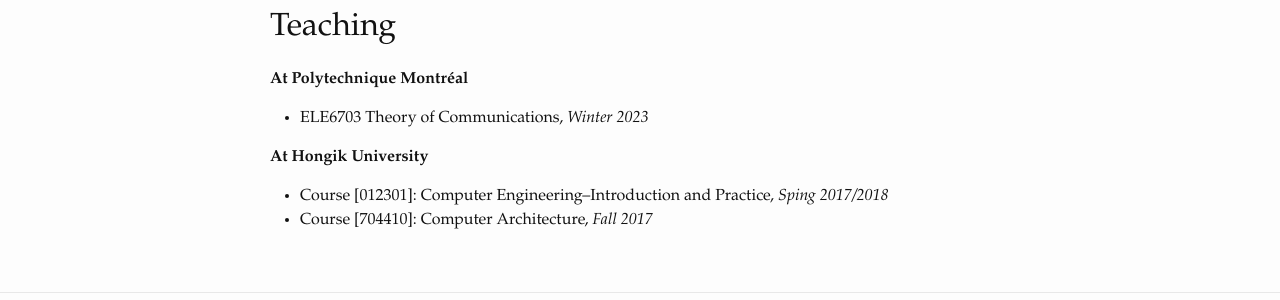
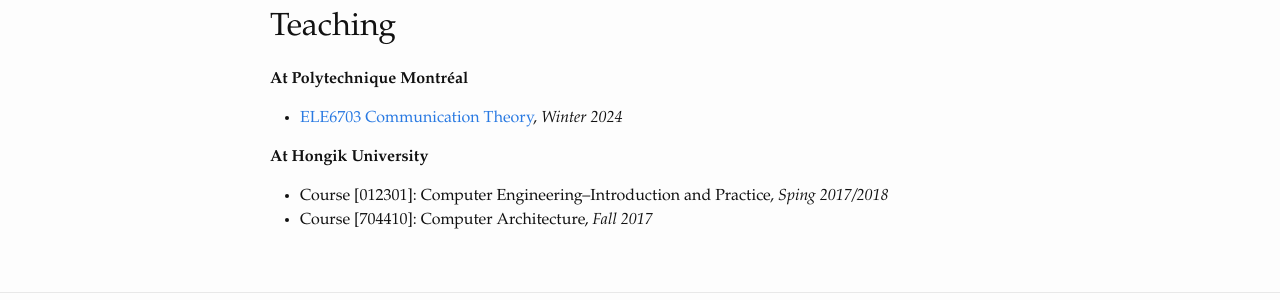
Before and after one commit to trinhudo/trinhudo.github.io, a Jekyll site: the page built from about.md, in a window 1280 px wide. Shown: the part 1269-1569 px from the top of the page. Built offline with Jekyll 4.4.1, drawn with Linux system fonts in a browser that asks for light colours.

Commit message:
Update about.md
Signed-off-by: Tri Nhu Do <43434724+trinhudo@users.noreply.github.com>

```diff
--- a/about.md
+++ b/about.md
@@ -52,7 +52,7 @@
 ## Teaching
 
 **At Polytechnique Montréal**
-- ELE6703 Theory of Communications, _Winter 2023_
+- [ELE6703 Communication Theory](https://www.polymtl.ca/programmes/cours/theorie-des-communications), _Winter 2024_
 
 **At Hongik University**
 - Course [012301]: Computer Engineering–Introduction and Practice, _Sping 2017/2018_
```
